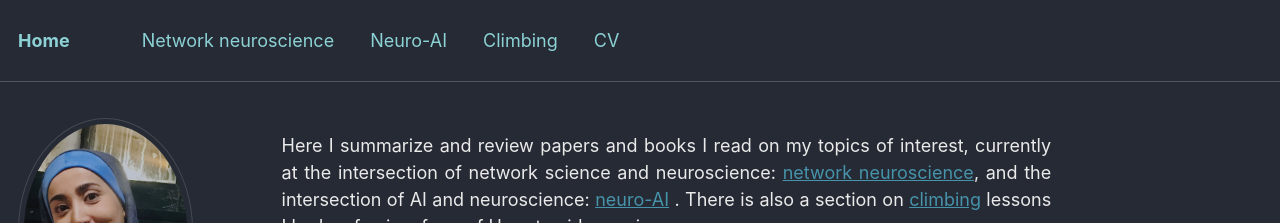
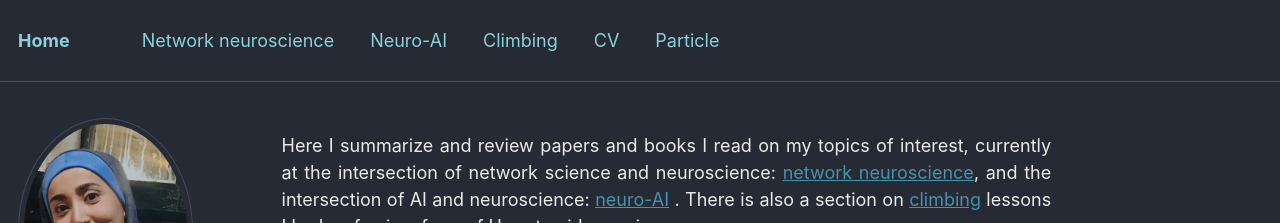
Before and after one commit to zahramor/zahramor.github.io, a Jekyll site: the page built from _pages/about.md, in a window 1280 px wide. Shown: the top 223 px of the page. Built offline with Jekyll 4.4.1, drawn with Linux system fonts in a browser that asks for light colours; some web fonts are replaced.

Commit message:
Update navigation.yml

```diff
--- a/_data/navigation.yml
+++ b/_data/navigation.yml
@@ -12,3 +12,6 @@ main:
 
   - title: "CV"
     url: /cv/
+
+  - title: "Particle"
+    url: /test.html/
```
